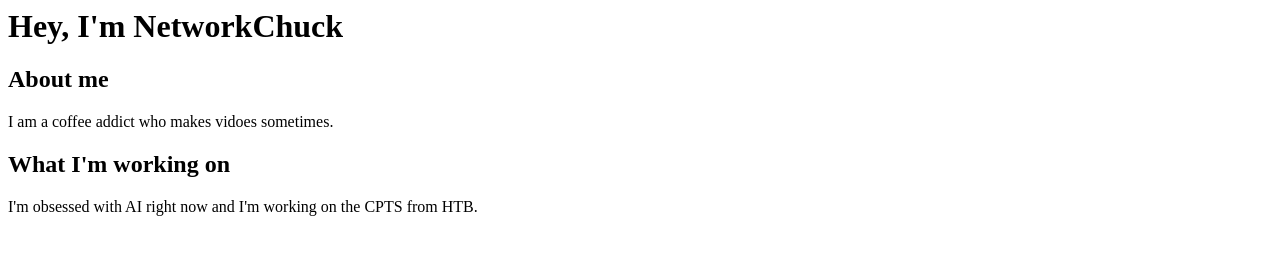
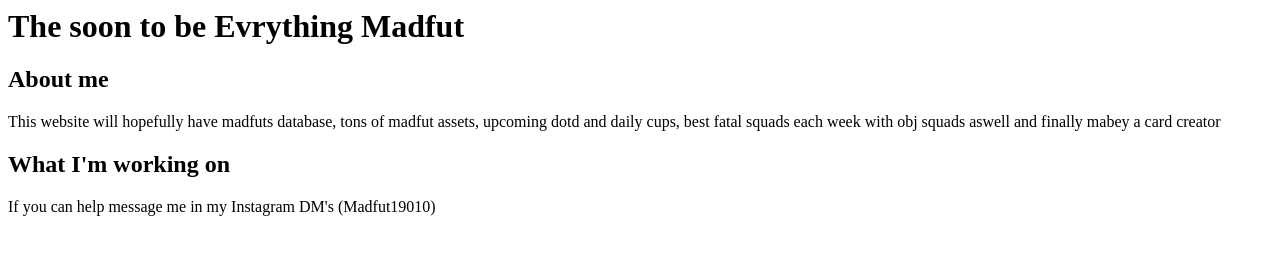
Before and after one commit to 1910Apps/1910-Website, a plain HTML site: page index.html in a window 1280 px wide. Drawn offline with Linux system fonts and the light colour scheme.

Commit message:
Title.html

```diff
--- a/index.html
+++ b/index.html
@@ -1,16 +1,16 @@
 
 <html>
     <h1>
-        Hey, I'm NetworkChuck
+        The soon to be Evrything Madfut
     </h1>
     <body>
         <h2>About me</h2>
         <p>
-            I am a coffee addict who makes vidoes sometimes.
+            This website will hopefully have madfuts database, tons of madfut assets, upcoming dotd and daily cups, best fatal squads each week with obj squads aswell and finally mabey a card creator
         </p>
         <h2>What I'm working on</h2>
         <p>
-            I'm obsessed with AI right now and I'm working on the CPTS from HTB.
+            If you can help message me in my Instagram DM's (Madfut19010)
         </p>
     </body>
 </html>
```
